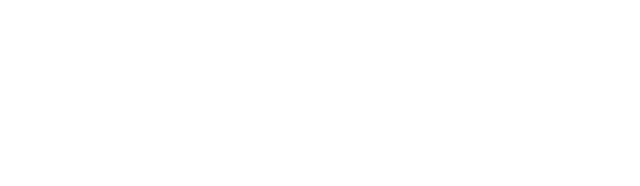
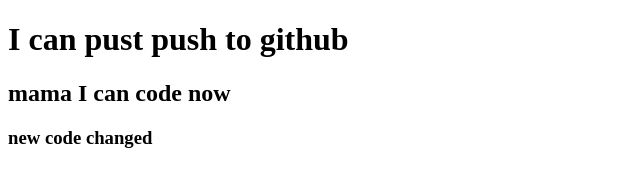
Before and after one commit to mdhasan016/my-second-rep, a plain HTML site: page index.html in a window 1280 px wide. Shown: the whole page, without its empty margins (0-640 px from the left). Drawn offline with Linux system fonts and the light colour scheme.

Commit message:
header added

```diff
--- a/index.html
+++ b/index.html
@@ -8,7 +8,9 @@
 </head>
 
 <body>
-
+    <h1>I can pust push to github</h1>
+    <h2>mama I can code now</h2>
+    <h3>new code changed</h3>
 </body>
 
 </html>
```
